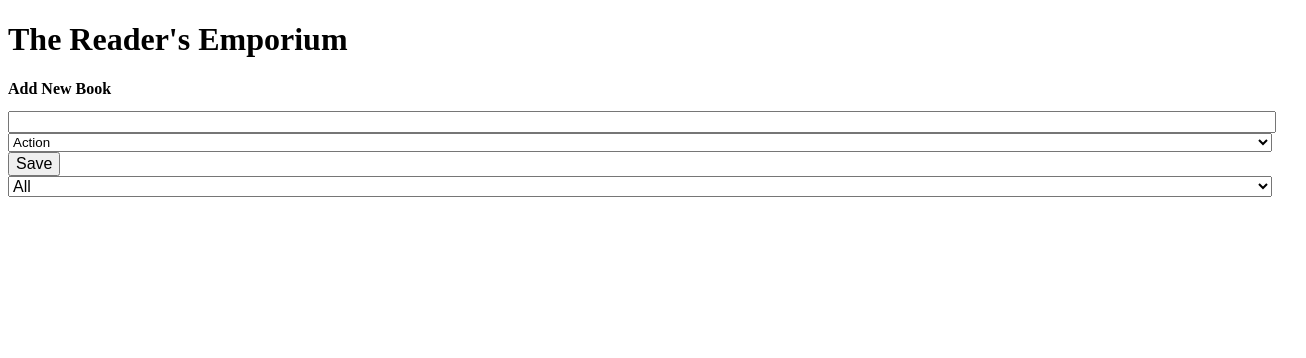
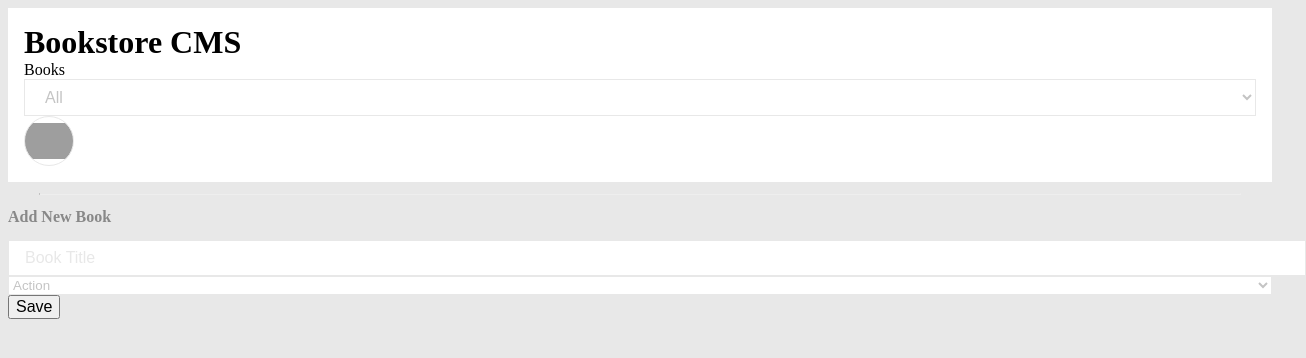
Before and after one commit to HeflerDev/heflerdev-bookstore, a React (Create React App) app: page / in a window 1280 px wide. Shown: the top 358 px of the page, 1306 px wide, since content can reach past the window. Built offline with nearby package versions, Linux system fonts and the light colour scheme; grey boxes are pictures that could not be loaded.

Commit message:
Update: Style files

```diff
--- a/package.json
+++ b/package.json
@@ -13,6 +13,7 @@
     "prop-types": "^15.7.2",
     "react": "^17.0.1",
     "react-dom": "^17.0.1",
+    "react-pie-progressbar": "^0.6.8",
     "react-redux": "^7.2.2",
     "react-scripts": "4.0.3",
     "redux": "^4.0.5",
--- a/src/components/App.js
+++ b/src/components/App.js
@@ -2,14 +2,25 @@ import React from 'react';
 import BookList from '../containers/BookList';
 import BookForm from '../containers/BooksForm';
 import CategoryFilter from '../containers/CategoryFilter';
+// import CategoryFilter from '../containers/CategoryFilter';
 
 const App = () => (
-  <div className="stack">
-    <h1> The Reader&apos;s Emporium  </h1>
-    <BookList />
-    <BookForm />
-    <CategoryFilter />
-  </div>
+  <main className="stack">
+    <nav className="queue between">
+      <div className="queue">
+        <h1> Bookstore CMS  </h1>
+        <div>Books</div>
+        <CategoryFilter />
+      </div>
+      <div className="profile-thumb" />
+
+    </nav>
+    <div className="closure">
+      <BookList />
+      <hr />
+      <BookForm />
+    </div>
+  </main>
 );
 
 export default App;
--- a/src/components/Book.js
+++ b/src/components/Book.js
@@ -6,8 +6,8 @@ const Book = ({ books }) => {
   if (id !== null) {
     return (
       <div className="queue column">
-        <div className="book-prop" key={`${id}-${title}`}>{ title }</div>
-        <div className="book-prop" key={`${id}-${category}`}>{ category }</div>
+        <div className="book-prop book-prop-category" key={`${id}-${category}`}>{ category }</div>
+        <div className="book-prop book-prop-title" key={`${id}-${title}`}>{ title }</div>
       </div>
     );
   }
--- a/src/components/BookInfo.js
+++ b/src/components/BookInfo.js
@@ -6,7 +6,7 @@ const BookInfo = ({ chapter }) => (
     <div className="bookinfo-container board">
       <div className="col-4 col-l-12">Current Chapter</div>
       <div className="col-4 col-l-12">{ chapter }</div>
-      <button className="col-4 col-l-12" type="button">
+      <button className="update-btn col-4 col-l-12" type="button">
         Update Progress
       </button>
     </div>
--- a/src/components/BookStatus.js
+++ b/src/components/BookStatus.js
@@ -1,14 +1,18 @@
 import React from 'react';
 import PropTypes from 'prop-types';
+import CircularProgressbar from 'react-pie-progressbar';
 
 const BookStatus = ({ completed }) => (
   <>
-    <div className="board book-status-container">
-      <div className="percentage-circle col-6">
-        <div>Perc</div>
+    <div className="board center book-status-container end">
+      <div className="col-12 col-l-3 circle-wrapper">
+        <CircularProgressbar
+          percentage={completed}
+          initialAnimation
+        />
       </div>
-      <div className="percentage col-6">
-        <div>{ completed }</div>
+      <div className="percentage col-l-4">
+        <div>{ `${completed}%` }</div>
         <div>Completed</div>
       </div>
     </div>
@@ -20,7 +24,7 @@ BookStatus.propTypes = {
 };
 
 BookStatus.defaultProps = {
-  completed: '0%',
+  completed: 10,
 };
 
 export default BookStatus;
--- a/src/containers/BooksForm.js
+++ b/src/containers/BooksForm.js
@@ -70,13 +70,13 @@ const ConnectedForm = props => {
   return (
     <form onSubmit={handleSubmit} className="stack">
       <h2> Add New Book </h2>
-      <div className="board">
-        <div className="col-12 col-m-6">
+      <div className="board between">
+        <div className="col-12 col-m-4">
           <label htmlFor="title">
-            <input type="text" id="title" value={title} onChange={handleChange} />
+            <input type="text" placeholder="Book Title" id="title" value={title} onChange={handleChange} />
           </label>
         </div>
-        <div className="col-12 col-m-4">
+        <div className="col-12 col-m-3">
           <label htmlFor="category" className="queue around dropdown">
             <select id="category" className="dropdown-menu" onChange={handleChange}>
               {
--- a/src/containers/CategoryFilter.js
+++ b/src/containers/CategoryFilter.js
@@ -14,7 +14,7 @@ const ConnectedCategoryFilter = ({ books, filterBook }) => {
   };
 
   return (
-    <form>
+    <div>
       <select id="categories" onChange={handleChange}>
         <option value="All">All</option>
         {
@@ -23,7 +23,7 @@ const ConnectedCategoryFilter = ({ books, filterBook }) => {
           ))
         }
       </select>
-    </form>
+    </div>
   );
 };
 
--- a/src/index.css
+++ b/src/index.css
@@ -1,15 +1,50 @@
+@import './percentageCircle.css';
+
 :root {
   --font-size-mobile-sm: 0.35rem;
   --font-size-mobile-md: 0.5rem;
   --font-size-mobile-lg: 1rem;
+  --color-azure: #0290ff;
+  --color-cool-blue: #4386bf;
+  --color-soft-gray: #e8e8e8;
+  --color-gray: #c7c7c7;
+  --color-pale-gray: #f5f6fa;
+  --color-dark-gray: rgba(0, 0, 0, 0.5);
+  --color-black-two: #121212;
+  --color-warm-gray: #888;
+  --color-pinkish-gray: #c4c4c4;
+}
+
+html {
+  min-height: 100vh;
+  background-color: var(--color-soft-gray);
+}
+
+main {
+  background-color: var(--color-soft-gray);
+  padding: 0 !important;
+}
+
+nav {
+  padding: 1rem;
+  margin: 0;
+  background-color: white;
+  border-bottom: solid var(--color-soft-gray) 3px;
 }
 
 h1 {
   font-size: var(--font-size-mobile-lg);
+  margin: 0;
 }
 
 h2 {
   font-size: var(--font-size-mobile-md);
+  color: var(--color-warm-gray);
+}
+
+hr {
+  border-top: solid var(--color-soft-gray) 1px;
+  width: 95%;
 }
 
 form,
@@ -19,13 +54,49 @@ input {
   font-size: var(--font-size-mobile-sm);
 }
 
+form label input,
+select {
+  color: var(--color-pinkish-gray);
+  border: solid var(--color-soft-gray) 1px;
+  background-color: #fff;
+  padding: 0.5rem 1rem;
+}
+
+input::placeholder {
+  color: var(--color-soft-gray);
+}
+
 label {
   margin: 0;
 }
 
 .book-prop {
+  text-align: left;
+}
+
+.category-filter {
+  border: none;
+}
+
+.profile-thumb {
+  border: solid var(--color-soft-gray) 1px;
+  border-radius: 50%;
+  height: 3rem;
+  width: 3rem;
+  color: var(--color-azure);
+  background: url('https://api.iconify.design/bx:bxs-user.svg?color=%230290FF') no-repeat center center / contain;
+}
+
+.update-btn {
+  background-color: var(--color-azure);
+  color: white;
+  border: none;
+  border-radius: 3px;
+}
+
+.book-prop-category {
   font-size: var(--font-size-mobile-sm);
-  text-align: left;
+  color: var(--color-dark-gray) !important;
 }
 
 .book-btn {
@@ -44,8 +115,20 @@ label {
   font-size: var(--font-size-mobile-sm);
 }
 
-.percentage-circle {
-  margin: auto;
+.percentage {
+  display: flex;
+  flex-direction: column;
+  justify-content: center;
+  padding: 1rem;
+  text-align: left;
+}
+
+.percentage div {
+  font-size: 1rem;
+}
+
+.percentage div:first-child {
+  font-size: 3rem;
 }
 
 #categories {
@@ -117,7 +200,8 @@ label {
 
 @media screen and (min-device-width: 1024px) {
   h1 {
-    font-size: 4rem;
+    font-size: 3rem;
+    color: var(--color-azure);
   }
 
   h2 {
@@ -125,30 +209,88 @@ label {
     font-size: 2rem;
   }
 
+  hr {
+    border-top: solid var(--color-soft-gray) 1px;
+    width: 95%;
+  }
+
   label,
   input {
     font-size: 2rem;
+  }
+
+  select {
+    margin: auto;
+  }
+
+  form button {
+    background-color: var(--color-azure);
+    color: white;
+    border: none;
+    border-radius: 3px;
+  }
+
+  nav {
+    padding: 0.5rem 6rem !important;
+  }
+
+  .bookinfo-container div {
+    margin: auto;
+    text-align: left;
+    font-size: 1.35rem;
+  }
+
+  nav:first-child div {
+    margin: auto 2rem;
+  }
+
+  .closure {
+    background-color: var(--color-pale-gray);
+    padding: 0 1rem;
+    margin: 0 3rem;
+    box-shadow: 20px 20px 30px 0 rgba(50, 50, 50, 0.3);
   }
 
   .book-prop {
     font-size: 2rem;
   }
 
+  .book-prop-category {
+    font-size: 1rem;
+    font-weight: bold;
+  }
+
   .book-btn {
-    font-size: 1.5rem;
+    font-size: 1rem;
+    color: var(--color-cool-blue);
+  }
+
+  .book-btn-separator {
+    color: var(--color-soft-gray);
+    font-weight: bold;
+    margin: 0 0.2rem;
   }
 
   .bookinfo-container {
     margin: auto;
+    width: 60%;
     height: 100%;
-    border-left: solid gray 1px;
   }
 
-  .bookinfo-container div {
-    margin: auto;
+  .bookinfo-parent {
+    border-left: solid var(--color-soft-gray) 1px;
+  }
+
+  .bookinfo-container div:first-child {
+    color: var(--color-gray);
+  }
+
+  .book-container {
+    padding: 2rem;
   }
 
   #categories {
-    font-size: 2rem;
+    border: none;
+    margin: auto 0;
   }
 }
--- /dev/null
+++ b/src/percentageCircle.css
@@ -0,0 +1,64 @@
+/*
+ * react-circular-progressbar styles
+ *
+ * All of the styles in this file are optional and configurable!
+ */
+
+.CircularProgressbar {
+  /*
+   * This fixes an issue where the CircularProgressbar svg has
+   * 0 width inside a "display: flex" container, and thus not visible.
+   *
+   * If you're not using "display: flex", you can remove this style.
+   */
+  margin: auto 0;
+  width: 100%;
+  height: 100%;
+}
+
+.CircularProgressbar .CircularProgressbar-path {
+  stroke: #0290ff;
+  stroke-linecap: round;
+  transition: stroke-dashoffset 0.5s ease 0s;
+}
+
+.CircularProgressbar .CircularProgressbar-trail {
+  stroke: #d6d6d6;
+}
+
+.CircularProgressbar .CircularProgressbar-text {
+  fill: #3e98c7;
+  display: none;
+  font-size: 20px;
+  dominant-baseline: middle;
+  text-anchor: middle;
+}
+
+.CircularProgressbar .CircularProgressbar-background {
+  fill: #0290ff;
+}
+
+/*
+ * Sample background styles. Use these with e.g.:
+ *
+ *   <CircularProgressbar
+ *     className="CircularProgressbar-inverted"
+ *     background
+ *     percentage={50}
+ *   />
+ */
+.CircularProgressbar.CircularProgressbar-inverted .CircularProgressbar-background {
+  fill: #3e98c7;
+}
+
+.CircularProgressbar.CircularProgressbar-inverted .CircularProgressbar-text {
+  fill: #fff;
+}
+
+.CircularProgressbar.CircularProgressbar-inverted .CircularProgressbar-path {
+  stroke: #fff;
+}
+
+.CircularProgressbar.CircularProgressbar-inverted .CircularProgressbar-trail {
+  stroke: transparent;
+}
```
Also changed, not shown: src/containers/BookList.js (+8 -2 lines), src/bxs-user.svg (added), 1 other file (tests, documents, lock files or other folders).
